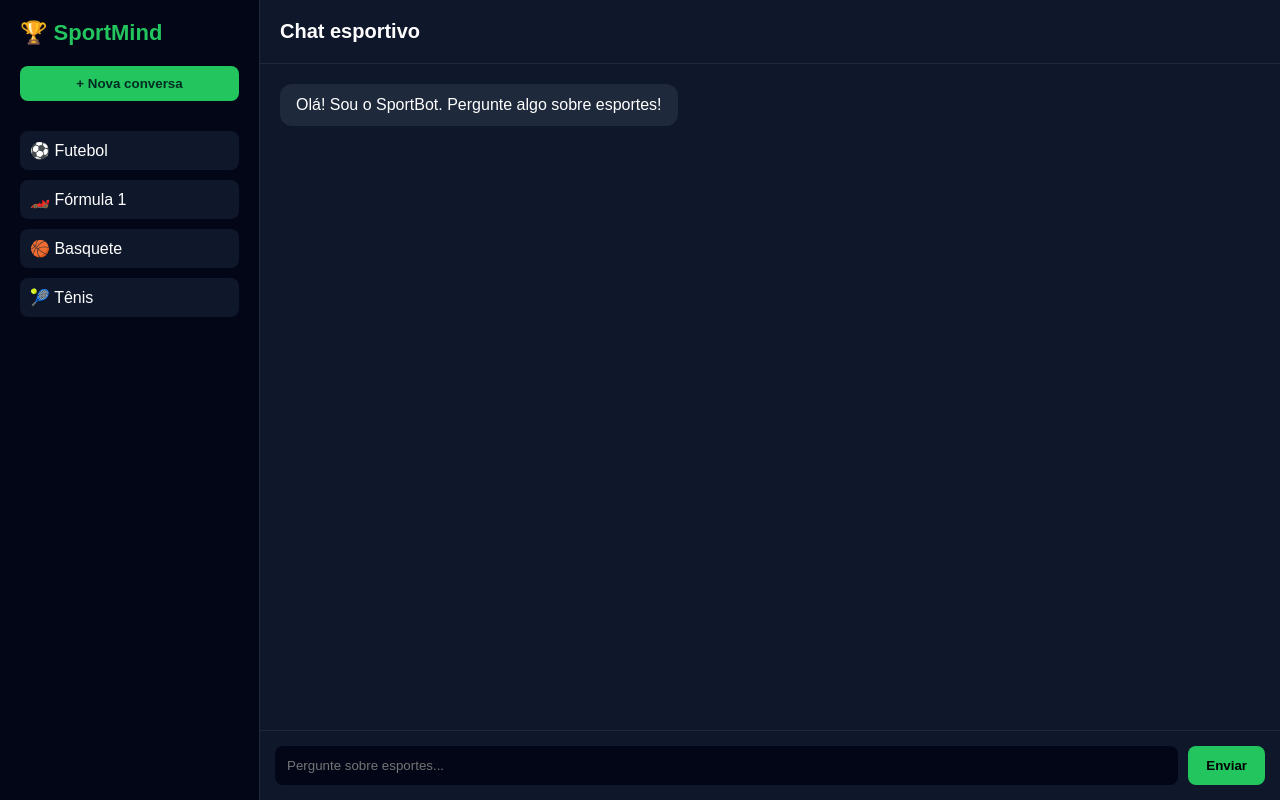
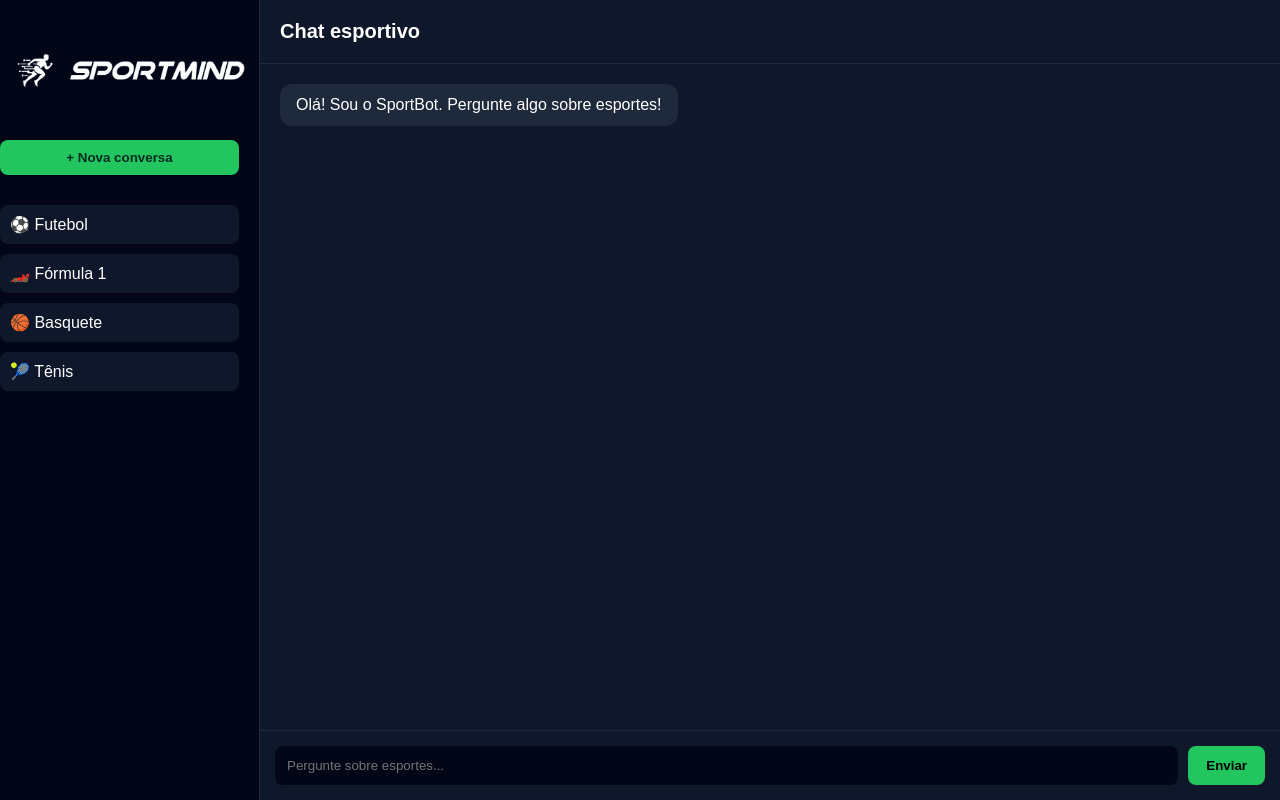
Before and after one commit to theusDuMIB/SportMind-ChatBot, a website: page index.html in a window 1280 px wide. Drawn offline with Linux system fonts and the light colour scheme.

Commit message:
colocando-logo

```diff
--- a/index.html
+++ b/index.html
@@ -12,7 +12,9 @@
 
     <aside>
 
-        <div class="logo">🏆 SportMind</div>
+        <div class="logo">
+            <img src="/imgs/sportmind-logo.png" alt="logo-SportMind">
+        </div>
 
         <button class="new-chat">+ Nova conversa</button>
 
--- a/server.js
+++ b/server.js
@@ -31,7 +31,7 @@ app.post("/chat", async (req, res) => {
 
     // Chamando o modelo de chat
     const completion = await openai.chat.completions.create({
-      model: "gpt-3.5-turbo", // ou "gpt-4" se tiver acesso
+      model: "gpt-5-mini",
       messages: [
         {
           role: "system",
--- a/styles.css
+++ b/styles.css
@@ -17,7 +17,7 @@ body {
 aside {
     width: 260px;
     background: #020617;
-    padding: 20px;
+    padding: 20px 20px 20px 0;
     display: flex;
     flex-direction: column;
     gap: 20px;
@@ -25,9 +25,16 @@ aside {
 }
 
 .logo {
-    font-size: 22px;
-    font-weight: bold;
-    color: #22c55e;
+    width: 260px;
+    height: 100px;
+    display: flex;
+    justify-content: center;
+    align-items: center;
+    padding: 10px;
+}
+
+.logo > img {
+    width: 240px;
 }
 
 .new-chat {
```
Also changed, not shown: imgs/sportmind-logo.png (added), 1 other file.
